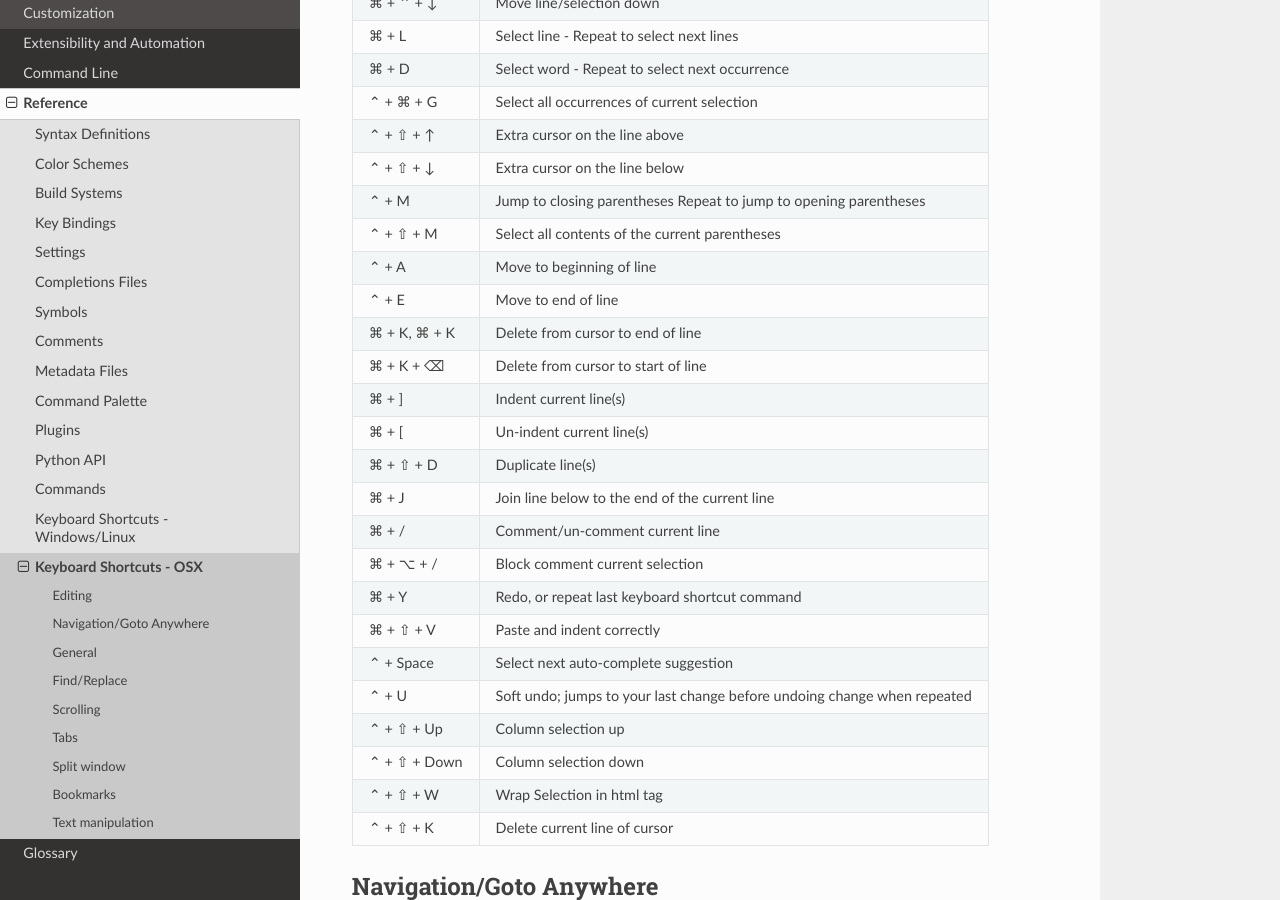
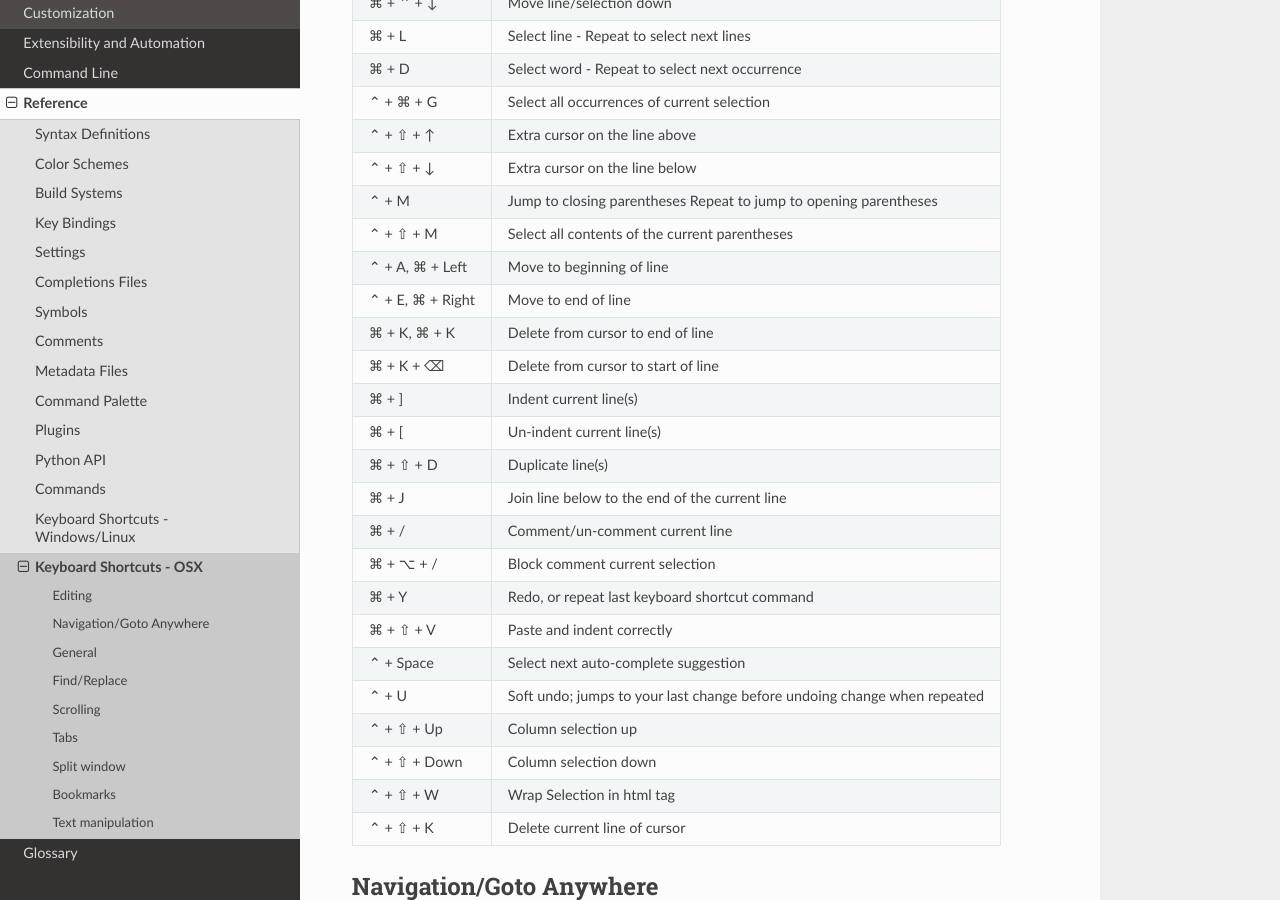
Before and after one commit to guillermooo/sublime-undocs, a Sphinx documentation site: the page built from source/reference/keyboard_shortcuts_osx.rst, in a window 1280 px wide and 900 px high, scrolled down 495 px. Built offline with Sphinx 7.4.7 and the Read the Docs theme 2.0.0, drawn with Linux system fonts in a browser that asks for light colours.

Commit message:
ADD shortcuts : Move to beginning/end of line
alternative shortcut

```diff
--- a/source/reference/keyboard_shortcuts_osx.rst
+++ b/source/reference/keyboard_shortcuts_osx.rst
@@ -37,9 +37,9 @@ Editing
 +-----------------+-----------------------------------------------------------+
 | ⌃ + ⇧ + M       | Select all contents of the current parentheses            |
 +-----------------+-----------------------------------------------------------+
-| ⌃ + A           | Move to beginning of line                                 |
+| ⌃ + A, ⌘ + Left | Move to beginning of line                                 |
 +-----------------+-----------------------------------------------------------+
-| ⌃ + E           | Move to end of line                                       |
+| ⌃ + E, ⌘ + Right| Move to end of line                                       |
 +-----------------+-----------------------------------------------------------+
 | ⌘ + K, ⌘ + K    | Delete from cursor to end of line                         |
 +-----------------+-----------------------------------------------------------+
```
